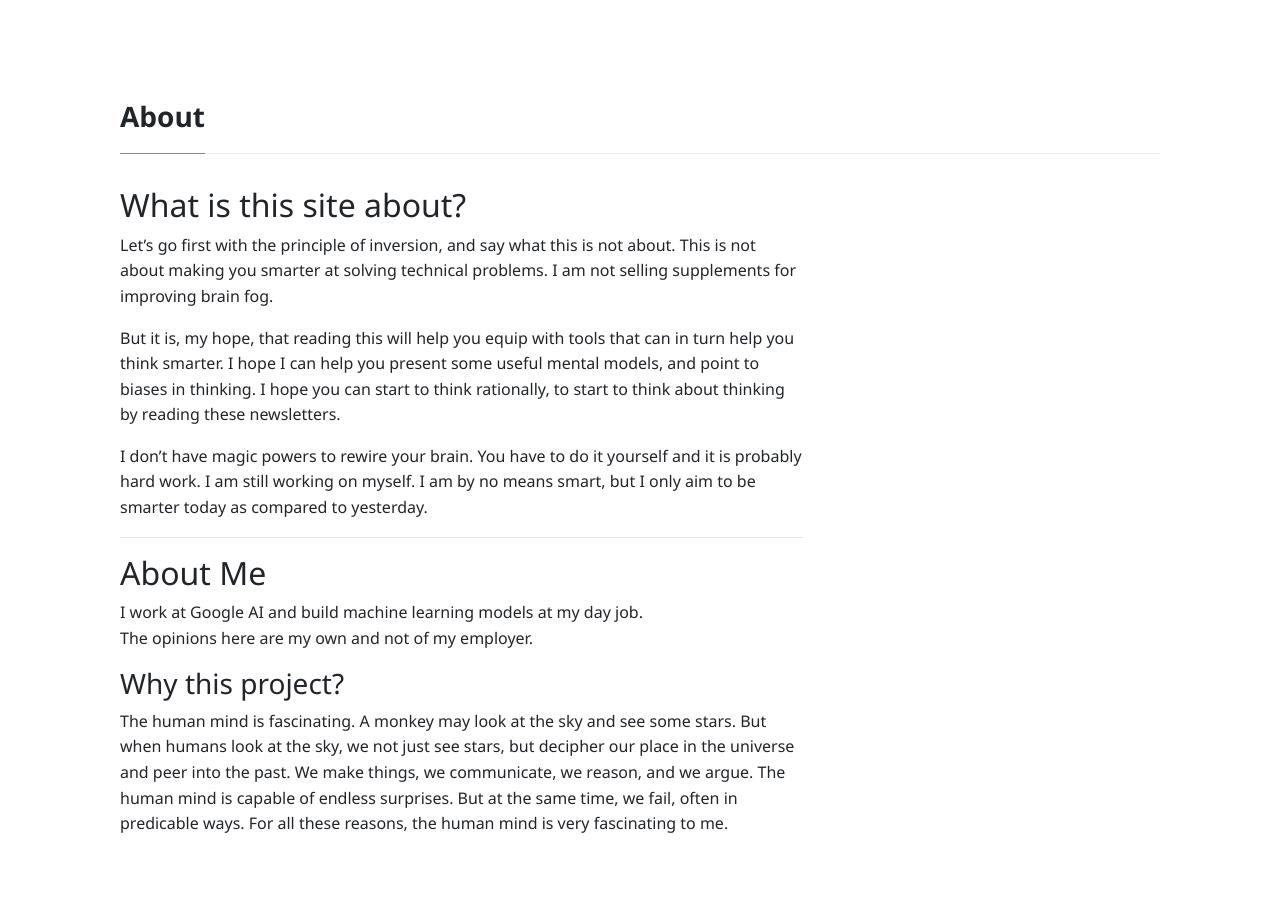
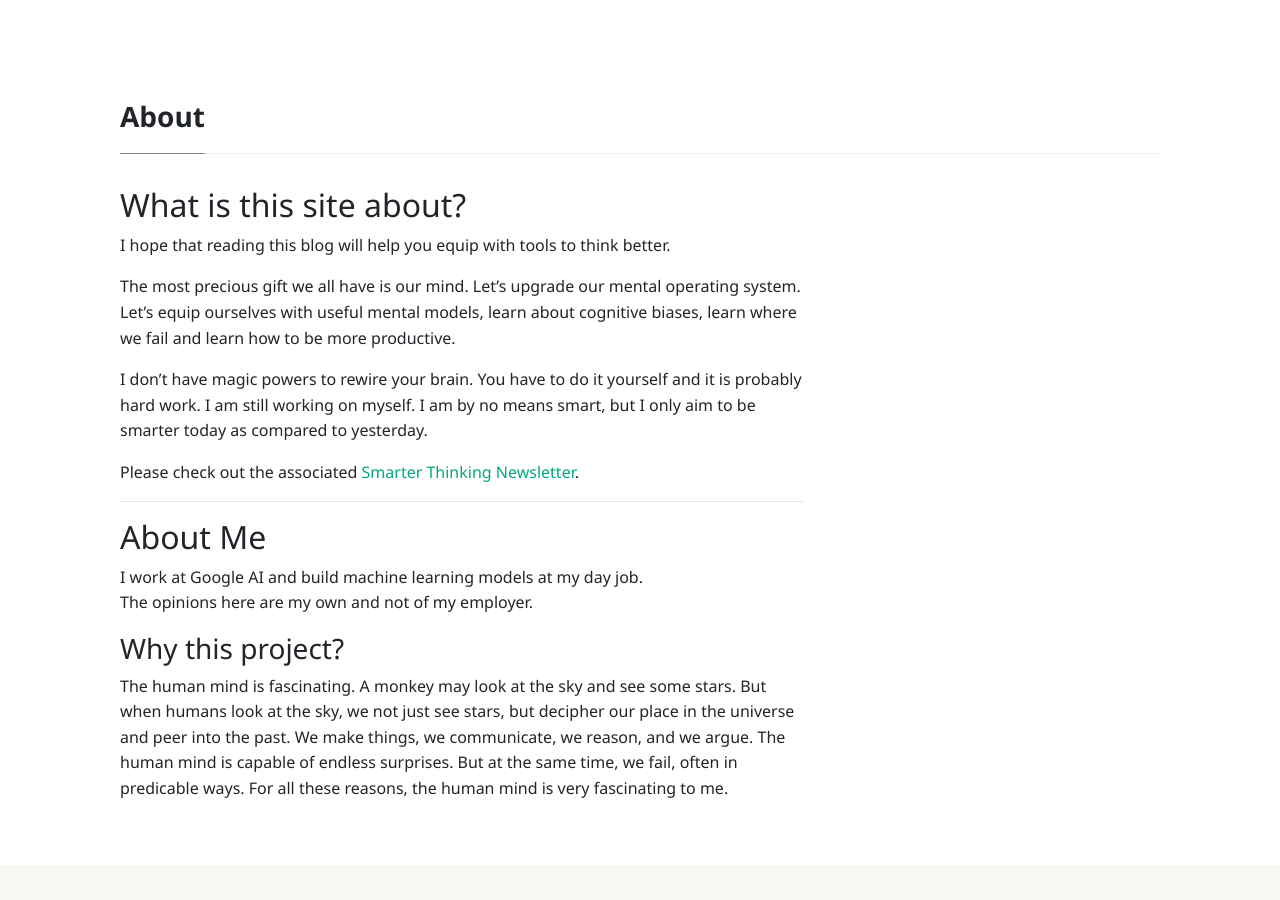
Before and after one commit to madiator/smarter.github.io, a Jekyll site: the page built from _pages/about.md, in a window 1280 px wide and 900 px high. Built offline with Jekyll 4.4.1, drawn with Linux system fonts in a browser that asks for light colours; nearby versions of some CDN libraries.

```diff
--- a/_pages/about.md
+++ b/_pages/about.md
@@ -5,11 +5,13 @@ permalink: "/about"
 comments: false
 ---
 ## What is this site about?
-Let's go first with the principle of inversion, and say what this is not about. This is not about making you smarter at solving technical problems. I am not selling supplements for improving brain fog.
+I hope that reading this blog will help you equip with tools to think better.
 
-But it is, my hope, that reading this will help you equip with tools that can in turn help you think smarter. I hope I can help you present some useful mental models, and point to biases in thinking. I hope you can start to think rationally, to start to think about thinking by reading these newsletters.
+The most precious gift we all have is our mind. Let’s upgrade our mental operating system. Let’s equip ourselves with useful mental models, learn about cognitive biases, learn where we fail and learn how to be more productive.
 
 I don’t have magic powers to rewire your brain. You have to do it yourself and it is probably hard work. I am still working on myself. I am by no means smart, but I only aim to be smarter today as compared to yesterday.
+
+Please check out the associated [Smarter Thinking Newsletter](http://smarter.substack.com).
 
 ---
 
--- a/_posts/2018-05-28-deliberate-practice.markdown
+++ b/_posts/2018-05-28-deliberate-practice.markdown
@@ -75,7 +75,7 @@ Similarly, experts when compared to others, have much better mental representati
 
 Expert chess players, on the other hand, absorb in a lot more information --- they see which pieces are weakly positioned vs. which ones are strongly positioned. They probably almost see a story that is playing out on the board. If you show a valid board, and then ask them to recall, they are able to recall very well. I, on the other hand, will struggle to recall a few pieces here and there. Also, interestingly, if you show an invalid board, with the pieces placed incorrectly, they will struggle to recall the board!
 
-The point about mental representations is that better mental representations help you think faster and clearer than others. And deliberate practice helps to hone the mental representations.
+The point about mental representations is that better mental representations help you think faster and clearer than others. And deliberate practice helps to hone the mental representations. And in a way, mental representations are very much akin to mental models.
 
 There are of course a number of other factors that help and influence expertise (for example, it helps a lot to have great teachers and to get immediate feedback so as to correct your mistakes), and Ericsson does a great job about explaining all of this.
 
--- a/_posts/2021-01-23-choose-rationality.markdown
+++ b/_posts/2021-01-23-choose-rationality.markdown
@@ -1,7 +1,7 @@
 ---
 layout: post
 title: "Strive to choose rationality"
-date: 2021-01-30 00:00
+date: 2021-01-30 18:00
 comments: true
 categories: ["mind over matter"]
 published: true
```
Also changed, not shown: _posts/2021-02-04-always-be-writing.markdown (added, +46 -0 lines), assets/images/on-writing.jpg (added).
